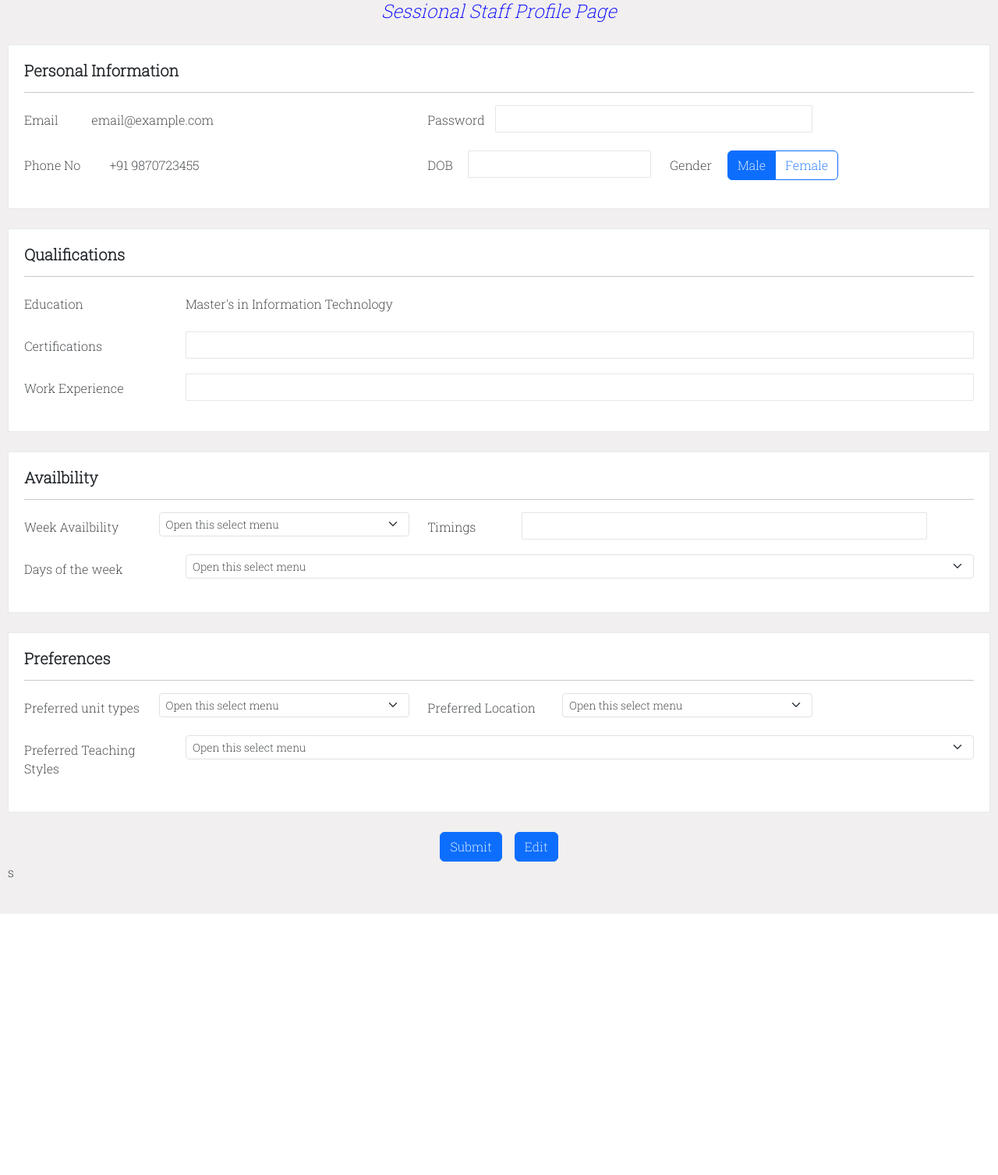
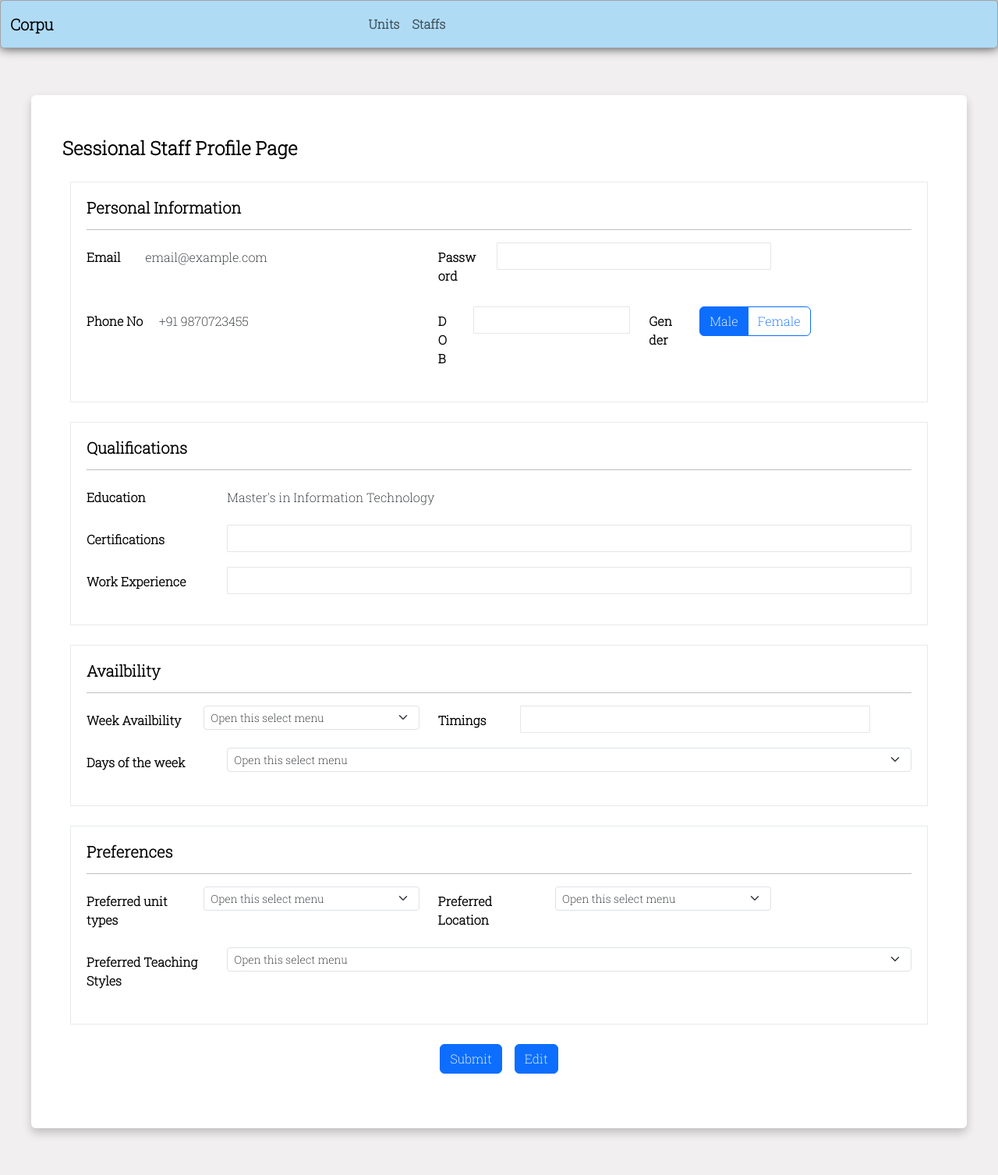
Before and after one commit to divyadave/corpu, a Django app: page /profile/ in a window 1280 px wide. Shown: the whole page at 78% size. Before the commit the page ends 1172 px from the top, so only its background shows below. Run offline with Django 4.2, Linux system fonts and the light colour scheme; some libraries are stand-ins or nearby versions.

Commit message:
header added on the unit page and sessional profile card and card layout UI on these pages

```diff
--- a/portal/static/home.css
+++ b/portal/static/home.css
@@ -144,3 +144,18 @@ body:after {
     padding-left: 0;
     padding-right: 0;
 }
+.card.unit-card {
+
+        padding: 30px 40px;
+        margin-top: 60px;
+        margin-bottom: 60px;
+        border: none !important;
+        box-shadow: 0 6px 12px 0 rgba(0,0,0,0.2);
+        color: black;
+        font-weight: 600;
+
+}
+.profile-card {
+    margin-left: 40px;
+    margin-right: 40px;
+}
--- a/portal/templates/main.html
+++ b/portal/templates/main.html
@@ -23,6 +23,7 @@
                 font-family: 'Nunito', sans-serif;
                 font-family: 'Nunito Sans', sans-serif;
                 font-family: 'Roboto Slab', serif;
+                overflow: scroll;
 
 
             }
--- a/portal/templates/sessionalprofile.html
+++ b/portal/templates/sessionalprofile.html
@@ -1,6 +1,31 @@
 {% extends 'main.html' %}
 {% block content %}
-<h4 class="text-center" style="font-style: italic; color: blue;">Sessional Staff Profile Page</h4>
+<header>
+  <nav class="navbar navbar-expand-lg navbar-light bg-light header">
+    <div class="container-fluid">
+      <a class="navbar-brand" href="{% url 'home' %}">Corpu</a>
+      <button class="navbar-toggler" type="button" data-bs-toggle="collapse" data-bs-target="#navbarSupportedContent" aria-controls="navbarSupportedContent" aria-expanded="false" aria-label="Toggle navigation">
+        <span class="navbar-toggler-icon"></span>
+      </button>
+      <div class="collapse navbar-collapse" id="navbarSupportedContent">
+        <ul class="navbar-nav me-auto mb-2 mb-lg-0">
+
+          <li class="nav-item">
+            <a class="nav-link" href="{% url 'unit_page' %}">Units</a>
+          </li>
+          <li class="nav-item">
+            <a class="nav-link" href="{% url 'unit_page' %}">Staffs</a>
+          </li>
+
+
+        </ul>
+
+      </div>
+    </div>
+  </nav>
+  </header>
+<div class="card unit-card profile-card">
+  <h4 class="mt-4 ml-4" style="font-weight: 700; color: black;">Sessional Staff Profile Page</h4>
 <div class="wrapper wrapper-content animated fadeInRight">
     <div class="row">
         <div class="col-md-12">
@@ -232,6 +257,7 @@
     <div class="d-grid gap-2 d-md-flex justify-content-md-center">
         <button class="btn btn-primary me-md-2" type="button">Submit</button>
         <button class="btn btn-primary" type="button">Edit</button>
-      </div>s
+      </div>
+</div>
 </div>
 {% endblock content %}
```
Also changed, not shown: portal/templates/unit_page.html (+28 -2 lines), db.sqlite3.
